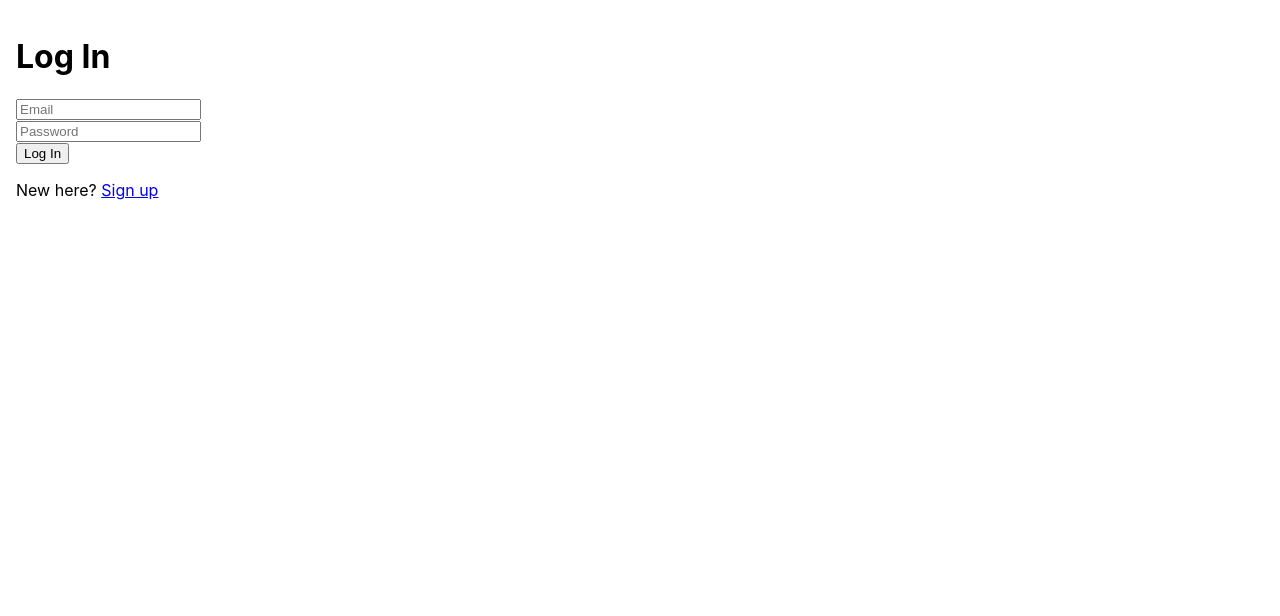
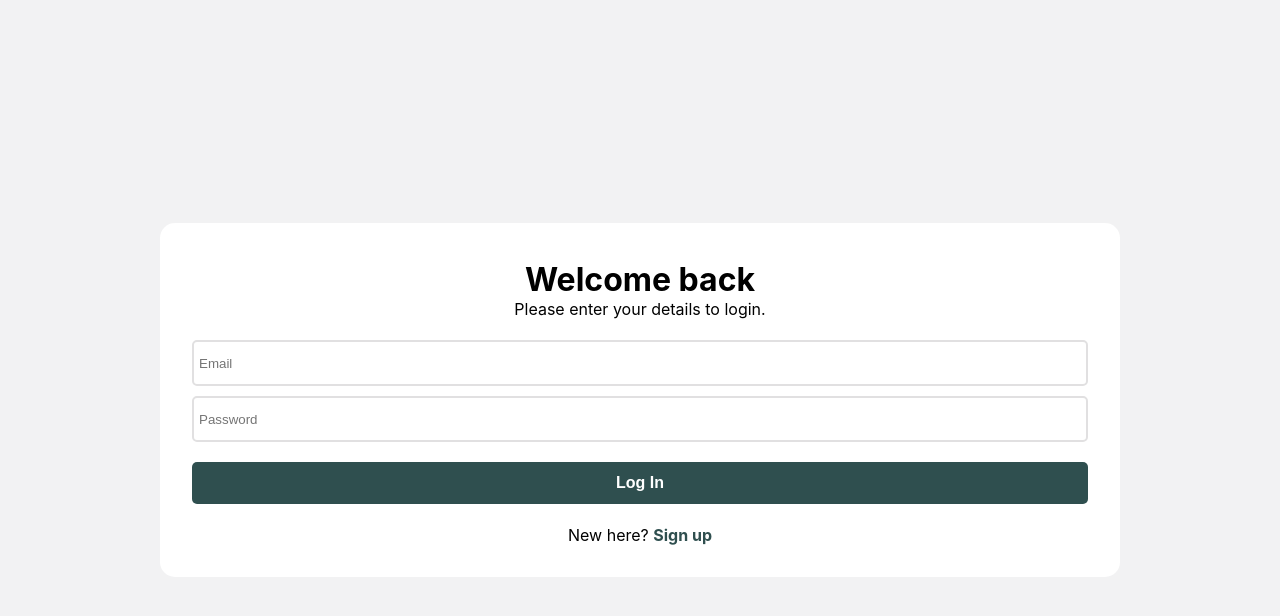
Before and after one commit to SaraHusain/trip-tracker, a React (Create React App) app in the folder client/: page /#/login in a window 1280 px wide. Shown: the top 616 px of the page. Built offline with nearby package versions, Linux system fonts and the light colour scheme; no server answers.

Commit message:
design and improvements

```diff
--- a/client/src/index.css
+++ b/client/src/index.css
@@ -5,6 +5,7 @@ body {
     sans-serif;
   -webkit-font-smoothing: antialiased;
   -moz-osx-font-smoothing: grayscale;
+  background-color: #f2f2f3;
 }
 
 code {
@@ -32,6 +33,8 @@ code {
 }
 
 .modal {
+  display: flex;
+  flex-direction: column;
   background: white;
   padding: 2rem;
   border-radius: 8px;
@@ -39,3 +42,117 @@ code {
   max-width: 90%;
   box-shadow: 0 4px 10px rgba(0,0,0,0.3);
 }
+
+.form-container {
+  display: flex;
+  width: 100%;
+  height: 100vh;
+  justify-content: center;
+  align-content: center;
+  align-items: center;
+  text-align: center;
+}
+
+.form-card {
+  display: flex;
+  flex: 1;
+  flex-direction: column;
+  gap: 0;
+  padding: 1rem;
+  padding-left: 2rem;
+  padding-right: 2rem;
+  justify-content: center;
+  min-width: 400px;
+  max-width: 70%;
+  min-height: 300px;
+  background-color:white;
+  border-radius: 15px;
+}
+
+.action-button {
+  min-height: 2rem;
+  background-color: darkslategray;
+  color: white;
+  font-weight: bold;
+  font-size: medium;
+  line-height: 2.5rem;
+  border-width: 0;
+  border-radius: 5px;
+  margin-top: 15px;
+  margin-bottom: 5px;
+  cursor: pointer;
+}
+
+.action-button:hover, .button:hover {
+  background-color: rgb(34, 56, 56);
+}
+
+input {
+  min-height: 2rem;
+  padding: 5px;
+  margin-top: 5px;
+  margin-bottom: 5px;
+  border-radius: 5px;
+  border-color: #e1e0e1;
+  border-style: solid;
+}
+
+a {
+  text-decoration: none;
+  color: darkslategray;
+  font-weight: bold;
+}
+
+a:hover {
+  color: rgb(34, 56, 56);
+}
+
+.error {
+  color: crimson;
+  font-weight: bold;
+}
+
+.button {
+  font-size: small;
+  margin: 0;
+  padding-left: 10px;
+  padding-right: 10px;
+}
+
+.image {
+  max-width: 15rem;
+  margin-top: 1rem;
+  border-radius: 10px;
+}
+
+.row {
+  display: flex;
+  flex-direction: row;
+  justify-content: space-between;
+  align-items: center;
+}
+
+.main-container {
+  display: flex;
+  flex-direction: column;
+  flex: 1;
+  padding: 1rem;
+}
+
+.warning-button {
+  min-height: 2rem;
+  background-color: crimson;
+  color: white;
+  font-weight: bold;
+  font-size: small;
+  border-width: 0;
+  border-radius: 5px;
+  cursor: pointer;
+  margin: 0;
+  padding-left: 10px;
+  padding-right: 10px;
+}
+
+.warning-button:hover {
+  background-color: rgb(151, 24, 49);
+}
--- a/client/src/pages/Chart.tsx
+++ b/client/src/pages/Chart.tsx
@@ -6,11 +6,11 @@ const Chart: React.FC = () => {
     const { habits } = useContext(HabitsContext);
 
     return (
-        <div style={{ padding: '1rem' }}>
+        <div className='main-container'>
             {/* Habits Streak Chart */}
             {habits.map(h => (
                 <div key={h._id} style={{ marginTop: '2rem' }}>
-                    <h3>{h.name} Streak (Last 30 days)</h3>
+                    <h3 style={{ textTransform: 'capitalize' }}>{h.name} Streak (Last 30 days)</h3>
                     <StreakChart habit={h} />
                 </div>
             ))}
--- a/client/src/pages/Fail.tsx
+++ b/client/src/pages/Fail.tsx
@@ -5,10 +5,10 @@ const Fail: React.FC = () => {
     const navigate = useNavigate();
 
     return (
-        <div style={{ padding: '1rem' }}>
+        <div className='main-container'>
             <h1>Fail!</h1>
             <p>Entry was not added</p>
-            <button onClick={() => navigate('/')} style={{ marginTop: '1rem' }}>Return to Dashboard</button>
+            <button className='action-button button' onClick={() => navigate('/')}>Return to Dashboard</button>
         </div>
     );
 };
--- a/client/src/pages/Heatmap.tsx
+++ b/client/src/pages/Heatmap.tsx
@@ -6,11 +6,11 @@ const Heatmap: React.FC = () => {
     const { habits } = useContext(HabitsContext);
 
     return (
-        <div style={{ padding: '1rem' }}>
+        <div className='main-container'>
             {/* Habits Calendar Heatmap */}
             {habits.map(h => (
                 <div key={h._id} style={{ marginTop: '2rem' }}>
-                    <h3>{h.name} Heatmap</h3>
+                    <h3 style={{ textTransform: 'capitalize' }}>{h.name} Heatmap</h3>
                     <HeatmapCalendar habits={habits} habitId={h._id} />
                 </div>
             ))}
--- a/client/src/pages/Login.tsx
+++ b/client/src/pages/Login.tsx
@@ -6,9 +6,23 @@ const API = process.env.REACT_APP_API_URL!;
 const Login: React.FC = () => {
     const [email, setEmail] = useState('');
     const [password, setPassword] = useState('');
+    const [error, setError] = useState('');
+
     const nav = useNavigate();
 
     const handleLogin = async () => {
+        // Basic validation
+        if (!email || !password) {
+            setError('Please fill in all fields.');
+            return;
+        }
+        // Simple email format check
+        const emailRegex = /^[^\s@]+@[^\s@]+\.[^\s@]+$/;
+        if (!emailRegex.test(email)) {
+            setError('Please enter a valid email address.');
+            return;
+        }
+
         try {
             const res = await fetch(`${API}/auth/login`, {
                 method: 'POST',
@@ -25,22 +39,37 @@ const Login: React.FC = () => {
     };
 
     return (
-        <div style={{ padding: '1rem' }}>
-            <h1>Log In</h1>
+        <div className='form-container'>
+            <div className='form-card'>
+
+                <h1 style={{ marginBottom: 0 }}>Welcome back</h1>
+                <p style={{ marginTop: 0 }}>Please enter your details to login.</p>
+
                 <input
+                    name='email'
                     type="email"
                     placeholder="Email"
                     value={email}
                     onChange={e => setEmail(e.target.value)}
-            /><br />
+                    required
+                    autoComplete="on"
+                />
                 <input
+                    name='password'
                     type="password"
                     placeholder="Password"
                     value={password}
                     onChange={e => setPassword(e.target.value)}
-            /><br />
-            <button onClick={handleLogin}>Log In</button>
+                    required
+                />
+
+                <button className='action-button' onClick={handleLogin}>Log In</button>
+
+                {error && <span className='error'>{error}</span>}
+
                 <p>New here? <Link to="/signup">Sign up</Link></p>
+
+            </div>
         </div>
     );
 };
--- a/client/src/pages/Signup.tsx
+++ b/client/src/pages/Signup.tsx
@@ -6,9 +6,28 @@ const API = process.env.REACT_APP_API_URL!;
 const Signup: React.FC = () => {
     const [email, setEmail] = useState('');
     const [password, setPassword] = useState('');
+    const [error, setError] = useState('');
+
     const nav = useNavigate();
 
     const handleSignup = async () => {
+        // Basic validation
+        if (!email || !password) {
+            setError('Please fill in all fields.');
+            return;
+        }
+        // Simple email format check
+        const emailRegex = /^[^\s@]+@[^\s@]+\.[^\s@]+$/;
+        if (!emailRegex.test(email)) {
+            setError('Please enter a valid email address.');
+            return;
+        }
+        // Password validation: min 8 chars, one uppercase, one lowercase, one special char
+        const passwordRegex = /^(?=.*[a-z])(?=.*[A-Z])(?=.*[\W_]).{8,}$/;
+        if (!passwordRegex.test(password)) {
+            setError('Password must be at least 8 characters long and include one uppercase letter, one lowercase letter, and one special character.');
+            return;
+        }
         try {
             const res = await fetch(`${API}/auth/signup`, {
                 method: 'POST',
@@ -24,22 +43,37 @@ const Signup: React.FC = () => {
     };
 
     return (
-        <div style={{ padding: '1rem' }}>
-            <h1>Sign Up</h1>
+        <div className='form-container'>
+            <div className='form-card'>
+
+                <h1 style={{ marginBottom: 0 }}>Sign Up</h1>
+                <p style={{ marginTop: 0 }}>Please enter your details to create an account.</p>
+
                 <input
+                    name='email'
                     type="email"
                     placeholder="Email"
                     value={email}
-                onChange={e => setEmail(e.target.value)}
-            /><br />
+                    onChange={e => { setEmail(e.target.value); setError('') }}
+                    required
+                    autoComplete="on"
+                />
                 <input
+                    name='password'
                     type="password"
                     placeholder="Password"
                     value={password}
-                onChange={e => setPassword(e.target.value)}
-            /><br />
-            <button onClick={handleSignup}>Sign Up</button>
+                    onChange={e => { setPassword(e.target.value); setError('') }}
+                    required
+                />
+
+                <button className='action-button' onClick={handleSignup}>Sign Up</button>
+
+                {error && <span className='error'>{error}</span>}
+
                 <p>Already have an account? <Link to="/login">Log in</Link></p>
+
+            </div>
         </div>
     );
 };
--- a/client/src/pages/Success.tsx
+++ b/client/src/pages/Success.tsx
@@ -5,10 +5,10 @@ const Success: React.FC = () => {
     const navigate = useNavigate();
 
     return (
-        <div style={{ padding: '1rem' }}>
+        <div className='main-container'>
             <h1>Success!</h1>
             <p>Entry added successfully</p>
-            <button onClick={() => navigate('/')} style={{ marginTop: '1rem' }}>Return to Dashboard</button>
+            <button className='action-button button' onClick={() => navigate('/')}>Return to Dashboard</button>
         </div>
     );
 };
```
Also changed, not shown: client/src/App.css (deleted, +0 -38 lines), client/src/pages/Dashboard.tsx (+5 -7 lines), client/src/pages/Habits.tsx (+6 -2 lines), client/src/pages/Journal.tsx (+26 -22 lines), client/src/pages/NewEntry.tsx (+10 -7 lines). Lines whose indentation alone changed are shown as unchanged.
